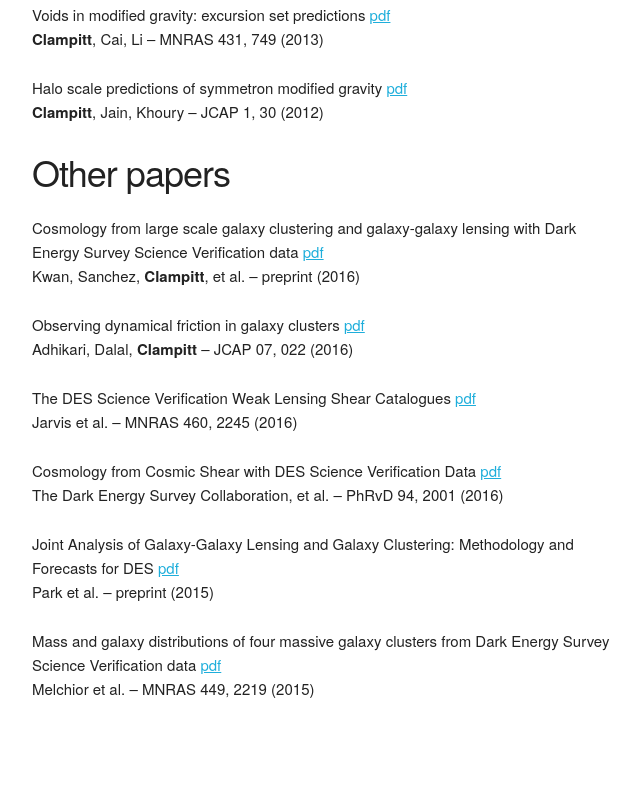
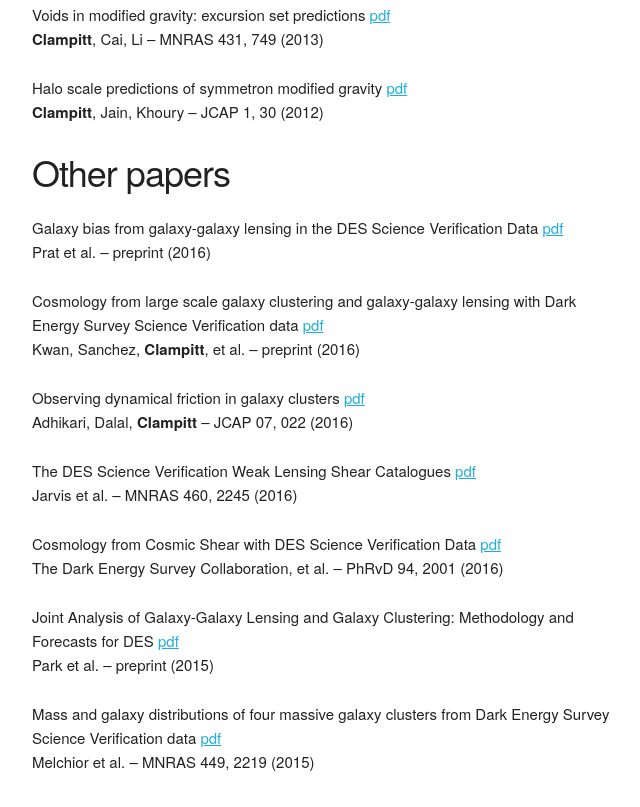
Before and after one commit to clampitt/clampitt.github.io, a plain HTML site: page publications.html in a window 1280 px wide. Shown: the part 940-1747 px from the top of the page, without its empty margins (318-958 px from the left). Before the commit the page ends 1674 px from the top, so only its background shows below. Drawn offline with Linux system fonts and the light colour scheme.

Commit message:
updated publications.

```diff
--- a/publications.html
+++ b/publications.html
@@ -38,6 +38,8 @@ Lam, <strong>Clampitt</strong>, Cai, Li – MNRAS 450, 3319 (2015)</p>
 <p>Halo scale predictions of symmetron modified gravity <a href="http://arxiv.org/pdf/1110.2177.pdf">pdf</a><br />
 <strong>Clampitt</strong>, Jain, Khoury – JCAP 1, 30 (2012)</p>
 <h3 id="other-papers">Other papers</h3>
+<p>Galaxy bias from galaxy-galaxy lensing in the DES Science Verification Data <a href="http://arxiv.org/pdf/1609.08167v1.pdf">pdf</a><br />
+Prat et al. – preprint (2016)</p>
 <p>Cosmology from large scale galaxy clustering and galaxy-galaxy lensing with Dark Energy Survey Science Verification data <a href="https://arxiv.org/pdf/1604.07871.pdf">pdf</a><br />
 Kwan, Sanchez, <strong>Clampitt</strong>, et al. – preprint (2016)</p>
 <p>Observing dynamical friction in galaxy clusters <a href="https://arxiv.org/pdf/1605.06688.pdf">pdf</a><br />
```
Also changed, not shown: 1 other file.
